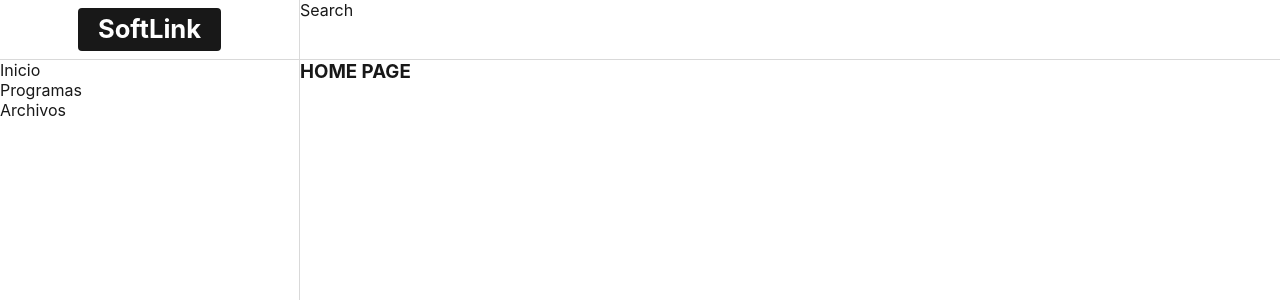
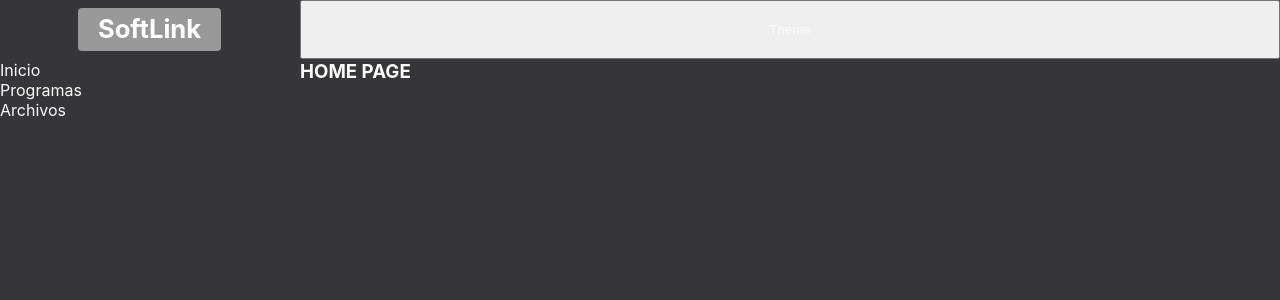
Before and after one commit to munozrc/app-village, a React (Create React App) app: page / in a window 1280 px wide. Shown: the top 300 px of the page. Built offline with nearby package versions, Linux system fonts and the light colour scheme.

Commit message:
add theme mode

```diff
--- a/src/App.tsx
+++ b/src/App.tsx
@@ -1,14 +1,24 @@
+import { ThemeProvider } from "styled-components";
+import { GlobalStyles } from "./styles/global";
+import { lightTheme, darkTheme } from "./styles/theme";
+
 import Header from "./layouts/Header";
 import ParentContainer from "./layouts/ParentContainer";
 import Sidebar from "./layouts/Sidebar";
 import Home from "./pages/Home";
+import useTheme from "./hooks/useTheme";
 
 export default function App() {
+  const { theme, toggleTheme } = useTheme();
+  const themeMode = theme === "light" ? lightTheme : darkTheme;
   return (
-    <ParentContainer>
-      <Header />
-      <Sidebar />
-      <Home />
-    </ParentContainer>
+    <ThemeProvider theme={themeMode}>
+      <GlobalStyles />
+      <ParentContainer>
+        <Header toggleTheme={toggleTheme} />
+        <Sidebar />
+        <Home />
+      </ParentContainer>
+    </ThemeProvider>
   );
 }
--- /dev/null
+++ b/src/hooks/useTheme.tsx
@@ -0,0 +1,14 @@
+import { useCallback, useState } from "react";
+
+export default function useTheme() {
+  const [theme, setTheme] = useState("dark");
+
+  const toggleTheme = useCallback(() => {
+    theme === "light" ? setTheme("dark") : setTheme("light");
+  }, [theme]);
+
+  return {
+    theme,
+    toggleTheme,
+  };
+}
--- a/src/index.tsx
+++ b/src/index.tsx
@@ -1,33 +1,11 @@
 import React from "react";
 import ReactDOM from "react-dom";
-import { createGlobalStyle } from "styled-components";
 
 // Components
 import App from "./App";
 
-const GlobalStyle = createGlobalStyle`
-  *,
-  *::before,
-  *::after {
-    margin: 0;
-    padding: 0;
-    box-sizing: border-box;
-    color: #181818;
-  }
-
-  body {
-    font-family: -apple-system, BlinkMacSystemFont, "Segoe UI", "Roboto", "Oxygen",
-    "Ubuntu", "Cantarell", "Fira Sans", "Droid Sans", "Helvetica Neue",
-    sans-serif;
-    -webkit-font-smoothing: antialiased;
-    -moz-osx-font-smoothing: grayscale;
-    background: white;
-  }
-`;
-
 ReactDOM.render(
   <React.StrictMode>
-    <GlobalStyle />
     <App />
   </React.StrictMode>,
   document.getElementById("root")
--- a/src/layouts/Header.tsx
+++ b/src/layouts/Header.tsx
@@ -1,13 +1,17 @@
 import { HeaderContainer } from "./ParentContainer";
 import styled from "styled-components";
 
-export default function Header() {
+type HeaderProps = {
+  toggleTheme: (event: React.MouseEvent<HTMLButtonElement>) => void;
+};
+
+export default function Header({ toggleTheme }: HeaderProps) {
   return (
     <HeaderContainer>
       <ContainerLogo>
         <Logo>SoftLink</Logo>
       </ContainerLogo>
-      <div>Search</div>
+      <button onClick={toggleTheme}>Theme</button>
     </HeaderContainer>
   );
 }
@@ -22,7 +26,7 @@ const ContainerLogo = styled.div`
 
 const Logo = styled.h1`
   font-size: 1.6em;
-  background: #181818;
+  background: ${({ theme }) => theme.background};
   color: white;
   border-radius: 4px;
   padding: 5px 20px 7px 20px;
--- /dev/null
+++ b/src/styles/global.tsx
@@ -0,0 +1,21 @@
+import { createGlobalStyle } from "styled-components";
+
+export const GlobalStyles = createGlobalStyle`
+  *,
+  *::before,
+  *::after {
+    margin: 0;
+    padding: 0;
+    box-sizing: border-box;
+    color: ${({ theme }) => theme.text};
+  }
+
+  body {
+    font-family: -apple-system, BlinkMacSystemFont, "Segoe UI", "Roboto", "Oxygen",
+    "Ubuntu", "Cantarell", "Fira Sans", "Droid Sans", "Helvetica Neue",
+    sans-serif;
+    -webkit-font-smoothing: antialiased;
+    -moz-osx-font-smoothing: grayscale;
+    background: ${({ theme }) => theme.body};
+  }
+`;
--- /dev/null
+++ b/src/styles/theme.tsx
@@ -0,0 +1,24 @@
+import { DefaultTheme } from "styled-components";
+
+declare module "styled-components" {
+  export interface DefaultTheme {
+    body: string;
+    text: string;
+    toggleBorder: string;
+    background: string;
+  }
+}
+
+export const lightTheme: DefaultTheme = {
+  body: "#fff",
+  text: "#363537",
+  toggleBorder: "#fff",
+  background: "#363537",
+};
+
+export const darkTheme: DefaultTheme = {
+  body: "#363537",
+  text: "#fafafa",
+  toggleBorder: "#6B8096",
+  background: "#999",
+};
```
